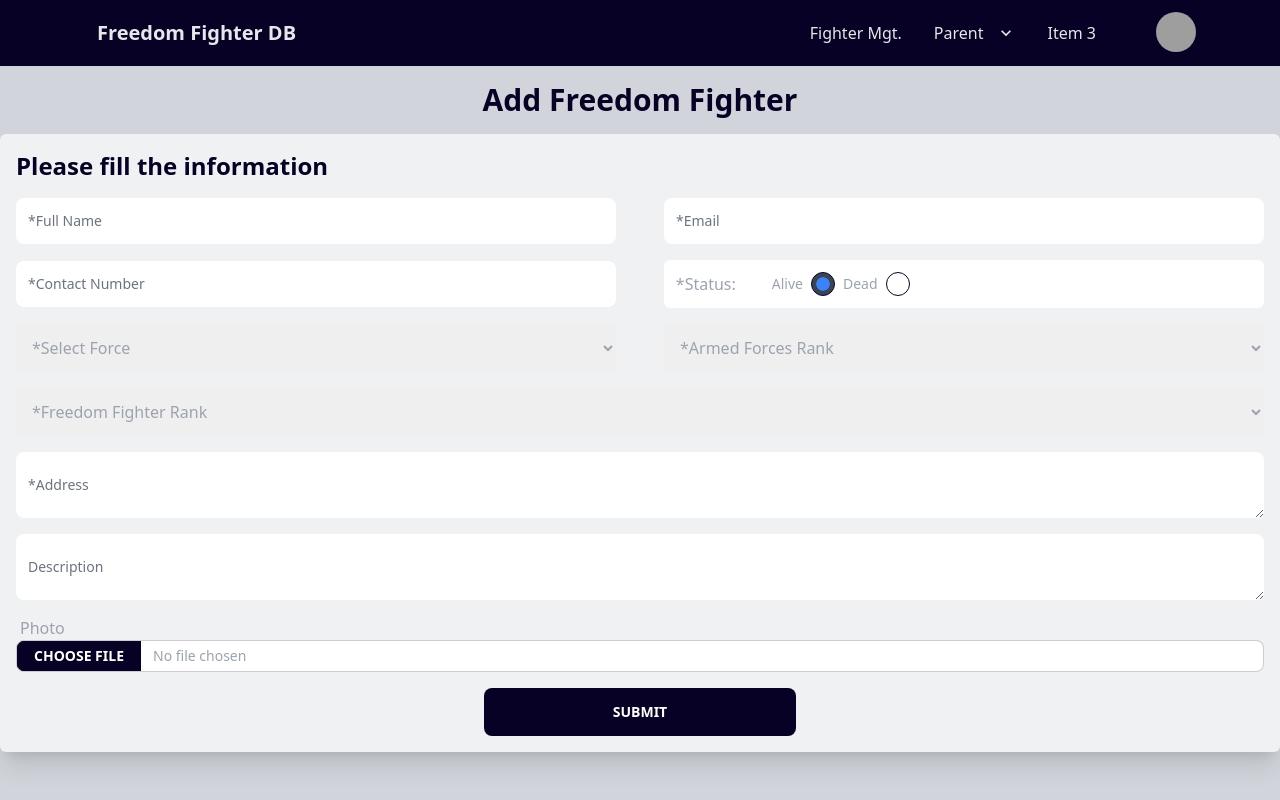
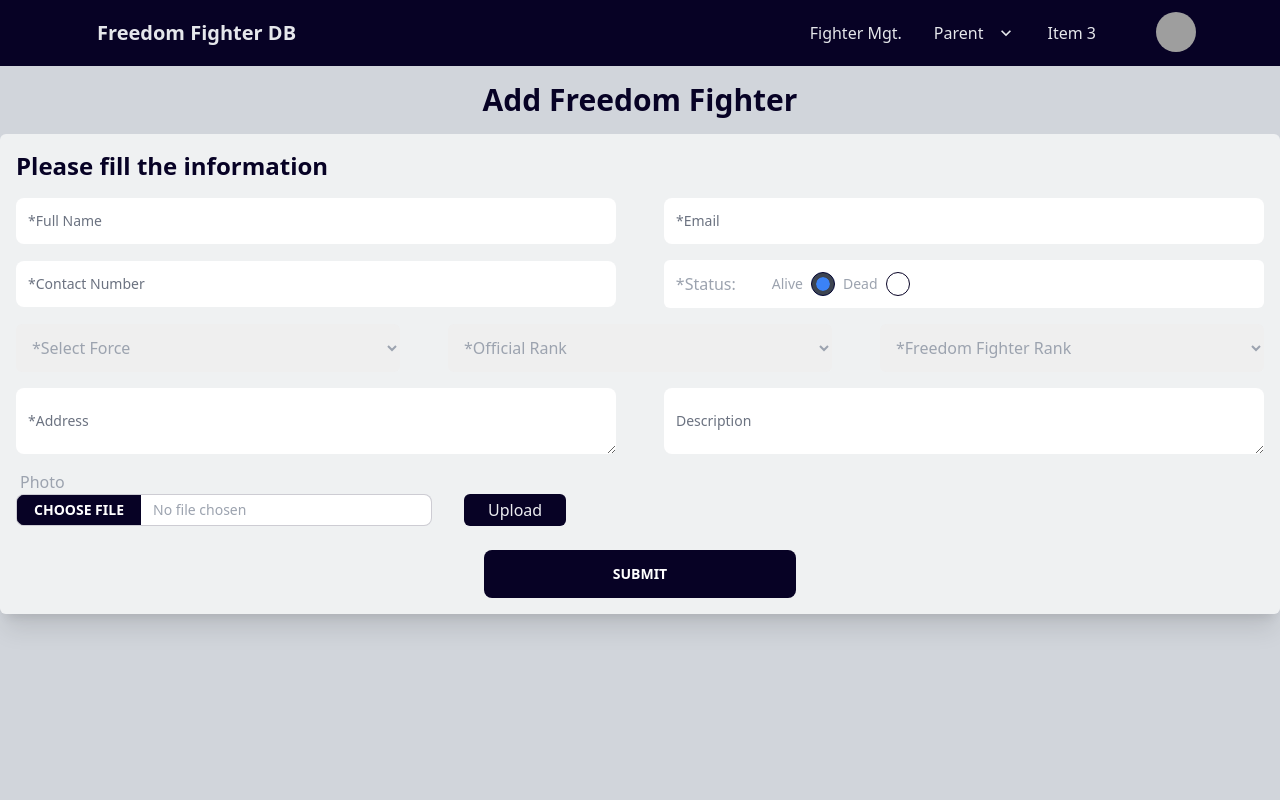
Before and after one commit to Ashik-Ahmed/freedom-fighter-db-bank, a Next.js app: page /freedom-fighters/add-new in a window 1280 px wide. Built offline with nearby package versions, Linux system fonts and the light colour scheme; grey boxes are pictures that could not be loaded.

Commit message:
single freedom fighter view dynamic page created

```diff
--- a/pages/freedom-fighters/add-new/index.jsx
+++ b/pages/freedom-fighters/add-new/index.jsx
@@ -3,18 +3,53 @@ import React from 'react';
 const index = () => {
 
 
-    const handleInsertFreedomFighter = (e) => {
+    const handleFileInput = (e) => {
+        e.preventDefault()
+        const formData = new FormData();
+        formData.append('photo', e.target.files[0])
+        // console.log(e.target.files[0])
+        // const originalFileName = e.target.files[0].name;
+        // const fileName = originalFileName.toLowerCase().replace(/\s+/g, '');
+        console.log(e.target.files[0]);
+
+        fetch('http://localhost:5000/api/v1/freedomFighters/profilePhotoUpload', {
+            method: 'POST',
+            body: formData
+        })
+            .then(res => res.json())
+            .then(data => {
+                console.log(data)
+            })
+
+    }
+
+    const handleInsertFreedomFighter = async (e) => {
         e.preventDefault();
         const data = new FormData(e.target);
         const fullName = data.get('fullName');
         const email = data.get('email');
         const contact = data.get('contact');
+        // const photo = data.files[0];
         const status = data.get('status');
         const force = data.get('force');
         const officialRank = data.get('officialRank');
         const freedomFighterRank = data.get('freedomFighterRank');
         const address = data.get('address');
         const description = data.get('description');
+
+        // console.log(photo);
+
+        // console.log(photo.toLowerCase().replace(/\s+/g, ''));
+
+        // await fetch('http://localhost:5000/api/v1/freedomFighters/profilePhotoUpload', {
+        //     method: 'POST',
+        //     headers: {
+        //         'encType': 'multipart/form-data'
+        //     }
+        // })
+        //     .then(res => res.json())
+        //     .then(data => { console.log(data) })
+
         const fighter = {
             name: fullName,
             email,
@@ -32,6 +67,8 @@ const index = () => {
             address,
             description
         }
+        // console.log(photo)
+
 
         fetch('http://localhost:5000/api/v1/freedomFighters', {
             method: 'POST',
@@ -51,6 +88,13 @@ const index = () => {
                     <p className='text-3xl font-extrabold text-primary'>Add Freedom Fighter</p>
                 </div>
                 <div className='mx-auto max-w-7xl  pb-4'>
+
+                    {/* <form action='http://localhost:5000/api/v1/freedomFighters/profilePhotoUpload' method='POST' encType='multipart/form-data'>
+                        <input name='photo' type="file" className="file-input file-input-primary input-bordered file-input-sm w-full bg-white text-gray-400" />
+                        <input type="submit" value='Upload' className='bg-primary p-1' />
+                    </form> */}
+
+
                     <form onSubmit={handleInsertFreedomFighter} className='space-y-4 bg-gray-100 bg-opacity-90 p-4 shadow-xl rounded-md'>
                         <p className='text-2xl font-bold text-primary mx-auto'>Please fill the information</p>
                         <div className='flex w-full gap-x-12'>
@@ -85,53 +129,68 @@ const index = () => {
                             </div>
                         </div>
                         <div className='flex w-full gap-x-12'>
-                            <div className="relative w-1/2">
+                            <div className="relative w-1/3">
                                 <select name='force' className="p-3 rounded-md text-gray-400 w-full" required>
-                                    <option disabled selected>*Select Force</option>
-                                    <option>Army</option>
-                                    <option>Navy</option>
-                                    <option>Air Force</option>
+                                    <option value='' disabled selected>*Select Force</option>
+                                    <option value='Army'>Army</option>
+                                    <option value='Navy'>Navy</option>
+                                    <option value='Air Force'>Air Force</option>
                                 </select>
                             </div>
-                            <div className="relative w-1/2">
+                            <div className="relative w-1/3">
                                 <select name='officialRank' className="p-3 rounded-md text-gray-400 w-full" required>
-                                    <option disabled selected>*Armed Forces Rank</option>
-                                    <option>Brigadier General</option>
-                                    <option>Colonel</option>
-                                    <option>Lt. Colonel</option>
-                                    <option>Major</option>
-                                    <option>Major General</option>
+                                    <option value='' disabled selected>*Official Rank</option>
+                                    <option value='Brigadier General'>Brigadier General</option>
+                                    <option value='Colonel'>Colonel</option>
+                                    <option value='Lt. Colonel'>Lt. Colonel</option>
+                                    <option value='Major'>Major</option>
+                                    <option value='Major General'>Major General</option>
+                                </select>
+                            </div>
+                            <div className="relative w-1/3">
+                                <select name='freedomFighterRank' className="p-3 rounded-md text-gray-400 w-full" required>
+                                    <option value='' disabled selected>*Freedom Fighter Rank</option>
+                                    <option value='Bir Shreshtho'>Bir Shreshtho</option>
+                                    <option value='Bir Bikrom'>Bir Bikrom</option>
+                                    <option value='Bir Uttam'>Bir Uttam</option>
+                                    <option value='Bir Muktijoddha'>Bir Muktijoddha</option>
                                 </select>
                             </div>
                         </div>
-                        <div className="relative">
-                            <select name='freedomFighterRank' className="p-3 rounded-md text-gray-400 w-full" required>
-                                <option disabled selected>*Freedom Fighter Rank</option>
-                                <option>Bir Shreshtho</option>
-                                <option>Bir Bikrom</option>
-                                <option>Bir Uttam</option>
-                                <option>Bir Muktijoddha</option>
-                            </select>
+                        <div className='flex gap-x-12'>
+                            <div className="relative w-1/2">
+                                <textarea name='address' type="text" id="floating_outlined" className="block px-2.5 pb-2.5 pt-4 w-full text-sm text-gray-900  rounded-lg border-1 border-gray-300 appearance-none focus:outline-none focus:ring-0 focus:border-blue-600 peer" placeholder=" " required />
+                                <label for="floating_outlined" className="absolute text-sm text-gray-500 dark:text-gray-400 duration-300 transform -translate-y-4 scale-75 top-2 z-10 origin-[0] px-2 peer-focus:px-2 peer-focus:text-primary peer-focus:dark:text-primary peer-placeholder-shown:scale-100 peer-placeholder-shown:-translate-y-1/2 peer-placeholder-shown:top-1/2 peer-focus:top-2 peer-focus:scale-75 peer-focus:-translate-y-4 left-1">*Address</label>
+                            </div>
+                            <div className="relative w-1/2">
+                                <textarea name='description' type="text" id="floating_outlined" className="block px-2.5 pb-2.5 pt-4 w-full text-sm text-gray-900  rounded-lg border-1 border-gray-300 appearance-none focus:outline-none focus:ring-0 focus:border-blue-600 peer" placeholder=" " />
+                                <label for="floating_outlined" className="absolute text-sm text-gray-500 dark:text-gray-400 duration-300 transform -translate-y-4 scale-75 top-2 z-10 origin-[0] px-2 peer-focus:px-2 peer-focus:text-primary peer-focus:dark:text-primary peer-placeholder-shown:scale-100 peer-placeholder-shown:-translate-y-1/2 peer-placeholder-shown:top-1/2 peer-focus:top-2 peer-focus:scale-75 peer-focus:-translate-y-4 left-1">Description</label>
+                            </div>
                         </div>
-                        <div className="relative">
-                            <textarea name='address' type="text" id="floating_outlined" className="block px-2.5 pb-2.5 pt-4 w-full text-sm text-gray-900  rounded-lg border-1 border-gray-300 appearance-none focus:outline-none focus:ring-0 focus:border-blue-600 peer" placeholder=" " required />
-                            <label for="floating_outlined" className="absolute text-sm text-gray-500 dark:text-gray-400 duration-300 transform -translate-y-4 scale-75 top-2 z-10 origin-[0] px-2 peer-focus:px-2 peer-focus:text-primary peer-focus:dark:text-primary peer-placeholder-shown:scale-100 peer-placeholder-shown:-translate-y-1/2 peer-placeholder-shown:top-1/2 peer-focus:top-2 peer-focus:scale-75 peer-focus:-translate-y-4 left-1">*Address</label>
-                        </div>
-                        <div className="relative">
-                            <textarea name='description' type="text" id="floating_outlined" className="block px-2.5 pb-2.5 pt-4 w-full text-sm text-gray-900  rounded-lg border-1 border-gray-300 appearance-none focus:outline-none focus:ring-0 focus:border-blue-600 peer" placeholder=" " />
-                            <label for="floating_outlined" className="absolute text-sm text-gray-500 dark:text-gray-400 duration-300 transform -translate-y-4 scale-75 top-2 z-10 origin-[0] px-2 peer-focus:px-2 peer-focus:text-primary peer-focus:dark:text-primary peer-placeholder-shown:scale-100 peer-placeholder-shown:-translate-y-1/2 peer-placeholder-shown:top-1/2 peer-focus:top-2 peer-focus:scale-75 peer-focus:-translate-y-4 left-1">Description</label>
-                        </div>
-                        <div className='relative'>
+                        {/* <div className='relative'>
                             <label className='text-gray-400 ml-1'>Photo</label>
-                            <input name='photo' type="file" className="file-input file-input-primary input-bordered file-input-sm w-full bg-white text-gray-400" />
-                        </div>
-                        <div className='text-center'>
+                            <input name='profilePhoto' type="file" className="file-input file-input-primary input-bordered file-input-sm w-full bg-white text-gray-400" />
+                        </div> */}
+
+                        <div className='text-center pt-20'>
                             <input type="submit" value='Submit' className='btn btn-primary hover:bg-secondary border-0 w-1/4' />
                         </div>
                     </form>
+
+                    <form encType='multipart/form-data' className='relative -mt-36 mx-4'>
+                        <label className='text-gray-400 ml-1'>Photo</label>
+                        <div className='flex gap-x-8'>
+                            <input onChange={handleFileInput} name='photo' type="file" className="w-1/3 file-input file-input-primary input-bordered file-input-sm bg-white text-gray-400" />
+                            <input type="submit" value='Upload' className='bg-primary p-1 cursor-pointer rounded-md px-6' />
+                        </div>
+                    </form>
+                    {/* <form action='http://localhost:5000/api/v1/freedomFighters/profilePhotoUpload' method='POST' encType='multipart/form-data'>
+                        <input name='profilePhoto' type="file" className="file-input file-input-primary input-bordered file-input-sm w-full bg-white text-gray-400" />
+                        <input type="submit" value='Submit' className='bg-primary p-1' />
+                    </form> */}
                 </div>
             </div>
-        </div>
+        </div >
     );
 };
 
--- a/pages/freedom-fighters/index.jsx
+++ b/pages/freedom-fighters/index.jsx
@@ -21,7 +21,7 @@ const Home = ({ freedomFighters }) => {
             <div className="overflow-x-auto m-8">
                 <div className='max-w-7xl mx-auto'>
                     <div className='bg-primary p-2 rounded-md inline-block mb-2'>
-                        <Link href='/freedom-fighters/add-new' className='flex items-center gap-x-2'><SiAddthis /> Add Freedom Fighter</Link>
+                        <Link href={`${router.asPath}/add-new`} className='flex items-center gap-x-2'><SiAddthis /> Add Freedom Fighter</Link>
                     </div>
                     <table className="table-auto container w-full mx-auto shadow-md mb-8">
                         <thead className='bg-primary '>
```
Also changed, not shown: components/FreedomFighterRow/FreedomFighterRow.jsx (+7 -4 lines), controllers/freedomFighter.controller.js (+10 -0 lines), pages/freedom-fighters/[id].jsx (added, +42 -0 lines).
